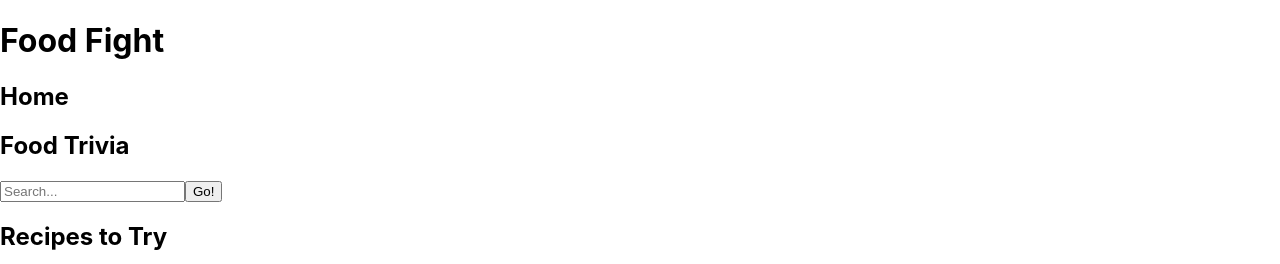
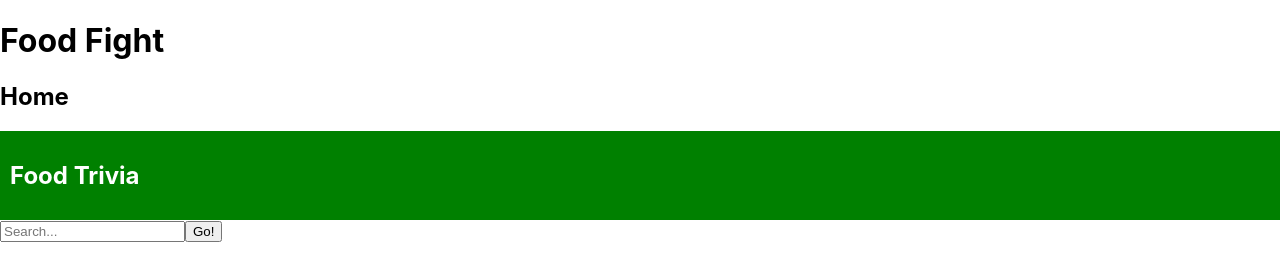
Before and after one commit to bobmatyas/recipe-app, a React (Create React App) app: page / in a window 1280 px wide. Shown: the top 264 px of the page. Built offline with nearby package versions, Linux system fonts and the light colour scheme; no server answers.

Commit message:
install styled components, setup sample in food-trivia

```diff
--- a/package.json
+++ b/package.json
@@ -10,7 +10,8 @@
     "react": "^16.10.1",
     "react-dom": "^16.10.1",
     "react-router-dom": "^5.1.1",
-    "react-scripts": "3.1.2"
+    "react-scripts": "3.1.2",
+    "styled-components": "^4.4.0"
   },
   "scripts": {
     "start": "react-scripts start",
--- a/src/components/food-trivia.js
+++ b/src/components/food-trivia.js
@@ -1,5 +1,12 @@
 import React, {useState, useEffect} from 'react';
 import Axios from 'axios';
+import styled from 'styled-components';
+
+const StyledDiv = styled.div`
+  background-color: green;
+  color: #fff;
+  padding: 10px;
+`;
 
 
 function FoodTrivia() {
@@ -13,22 +20,19 @@ function FoodTrivia() {
       recipeSearchBase,
     );
     setData(result.data);
-    //console.log(result.data);
   }
 
   useEffect( () => {
     getRecipes();
   }, []);
 
-  console.log(data);
-
   let foodTrivia = data.text;
 
   return(
-    <div>
+    <StyledDiv>
       <h2>Food Trivia</h2>
       {foodTrivia}
-    </div>
+    </StyledDiv>
   );
 
 }
```
Also changed, not shown: 1 other file (tests, documents, lock files or other folders).
